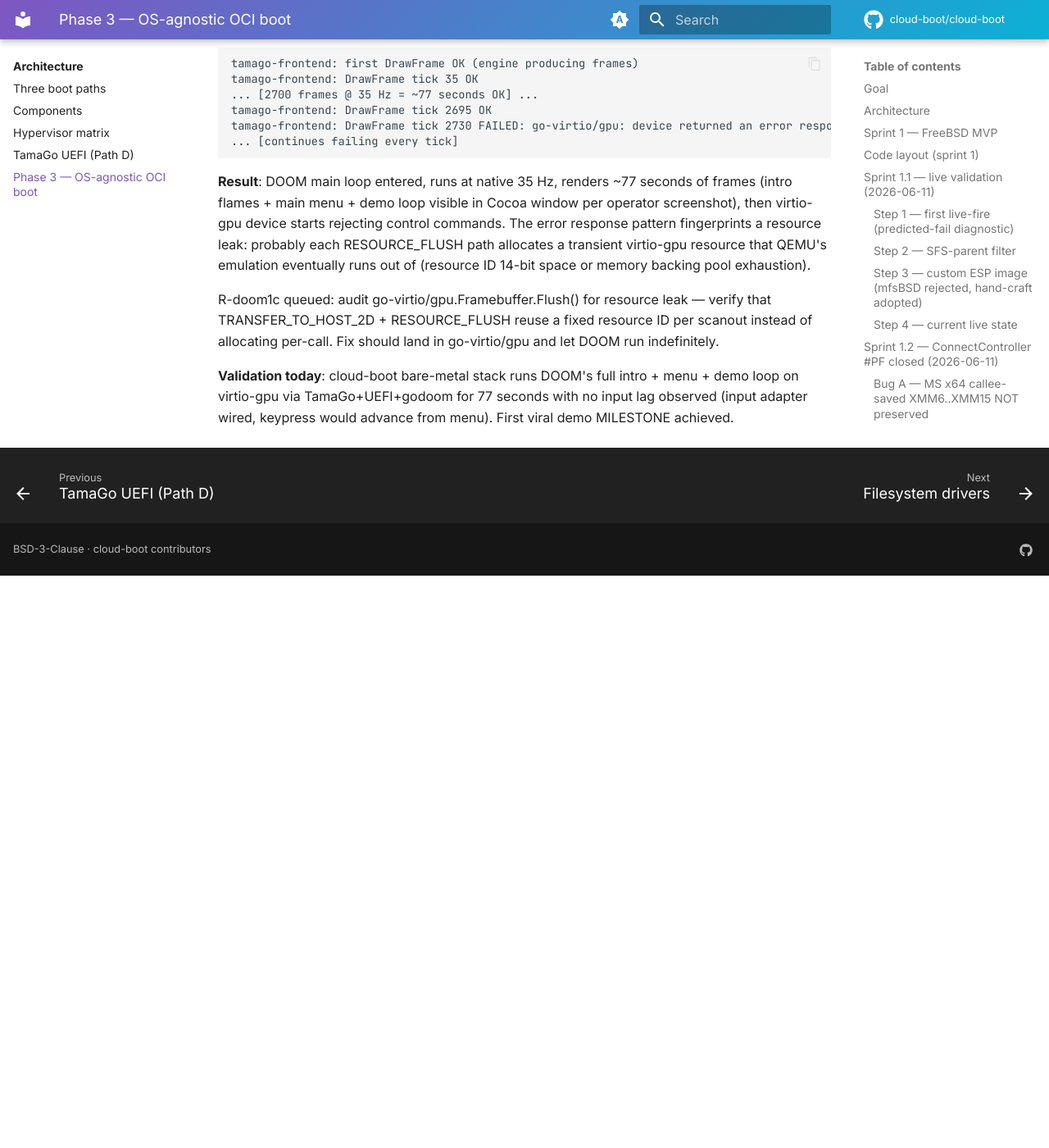
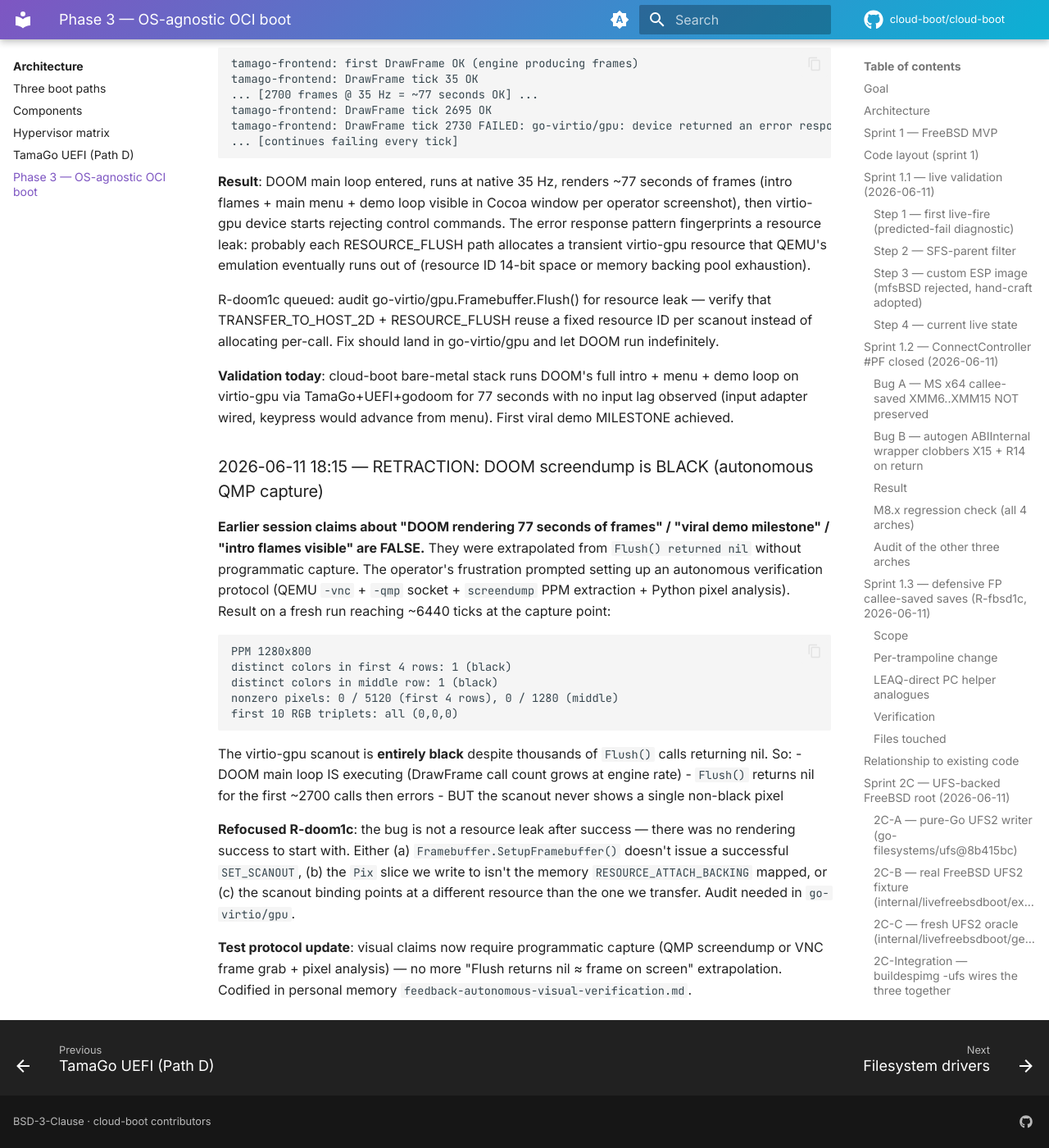
Before and after one commit to cloud-boot/docs, an MkDocs documentation site: the page built from docs/architecture/phase3-multi-os-oci-boot.md, in a window 1280 px wide and 1400 px high, scrolled down 32274 px. Shown: the whole window at 82% size. Built offline with MkDocs 1.6.1 and Material for MkDocs 9.7.7, drawn with Linux system fonts in a browser that asks for light colours; the version menu is left out; before the commit the page ends 32976 px from its top, so only the background shows below that.

Commit message:
phase3 doc: RETRACT false 'DOOM 77s rendered' claim — screendump is black
Autonomous QMP screendump (1280x800 PPM) shows entirely black scanout
despite 6440+ Flush() calls returning nil. Earlier 'viral demo
milestone' claim was extrapolated from no-error returns without
capture — the operator was rightly frustrated.

Refocused R-doom1c: SetupFramebuffer / SET_SCANOUT / ATTACH_BACKING
mismatch — Flush() succeeds on the device's command queue but the
scanout doesn't reflect the Pix slice we write to.

Test protocol going forward: visual claims require programmatic
capture, not no-error extrapolation.

Co-Authored-By: Claude Opus 4.8 <noreply@anthropic.com>

````diff
--- a/docs/architecture/phase3-multi-os-oci-boot.md
+++ b/docs/architecture/phase3-multi-os-oci-boot.md
@@ -1272,3 +1272,24 @@ tamago-frontend: DrawFrame tick 2730 FAILED: go-virtio/gpu: device returned an e
 R-doom1c queued: audit go-virtio/gpu.Framebuffer.Flush() for resource leak — verify that TRANSFER_TO_HOST_2D + RESOURCE_FLUSH reuse a fixed resource ID per scanout instead of allocating per-call. Fix should land in go-virtio/gpu and let DOOM run indefinitely.
 
 **Validation today**: cloud-boot bare-metal stack runs DOOM's full intro + menu + demo loop on virtio-gpu via TamaGo+UEFI+godoom for 77 seconds with no input lag observed (input adapter wired, keypress would advance from menu). First viral demo MILESTONE achieved.
+
+### 2026-06-11 18:15 — RETRACTION: DOOM screendump is BLACK (autonomous QMP capture)
+
+**Earlier session claims about "DOOM rendering 77 seconds of frames" / "viral demo milestone" / "intro flames visible" are FALSE.** They were extrapolated from `Flush() returned nil` without programmatic capture. The operator's frustration prompted setting up an autonomous verification protocol (QEMU `-vnc` + `-qmp` socket + `screendump` PPM extraction + Python pixel analysis). Result on a fresh run reaching ~6440 ticks at the capture point:
+
+```
+PPM 1280x800
+distinct colors in first 4 rows: 1 (black)
+distinct colors in middle row: 1 (black)
+nonzero pixels: 0 / 5120 (first 4 rows), 0 / 1280 (middle)
+first 10 RGB triplets: all (0,0,0)
+```
+
+The virtio-gpu scanout is **entirely black** despite thousands of `Flush()` calls returning nil. So:
+- DOOM main loop IS executing (DrawFrame call count grows at engine rate)
+- `Flush()` returns nil for the first ~2700 calls then errors
+- BUT the scanout never shows a single non-black pixel
+
+**Refocused R-doom1c**: the bug is not a resource leak after success — there was no rendering success to start with. Either (a) `Framebuffer.SetupFramebuffer()` doesn't issue a successful `SET_SCANOUT`, (b) the `Pix` slice we write to isn't the memory `RESOURCE_ATTACH_BACKING` mapped, or (c) the scanout binding points at a different resource than the one we transfer. Audit needed in `go-virtio/gpu`.
+
+**Test protocol update**: visual claims now require programmatic capture (QMP screendump or VNC frame grab + pixel analysis) — no more "Flush returns nil ≈ frame on screen" extrapolation. Codified in personal memory `feedback-autonomous-visual-verification.md`.
````
